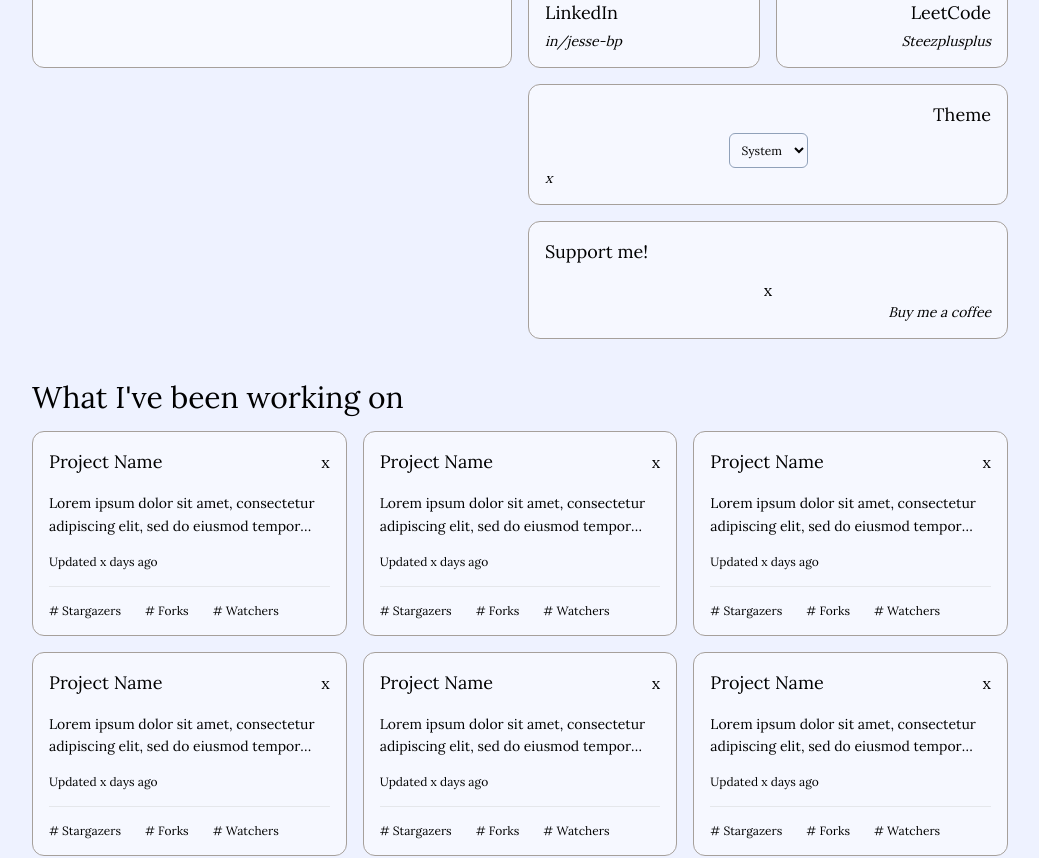
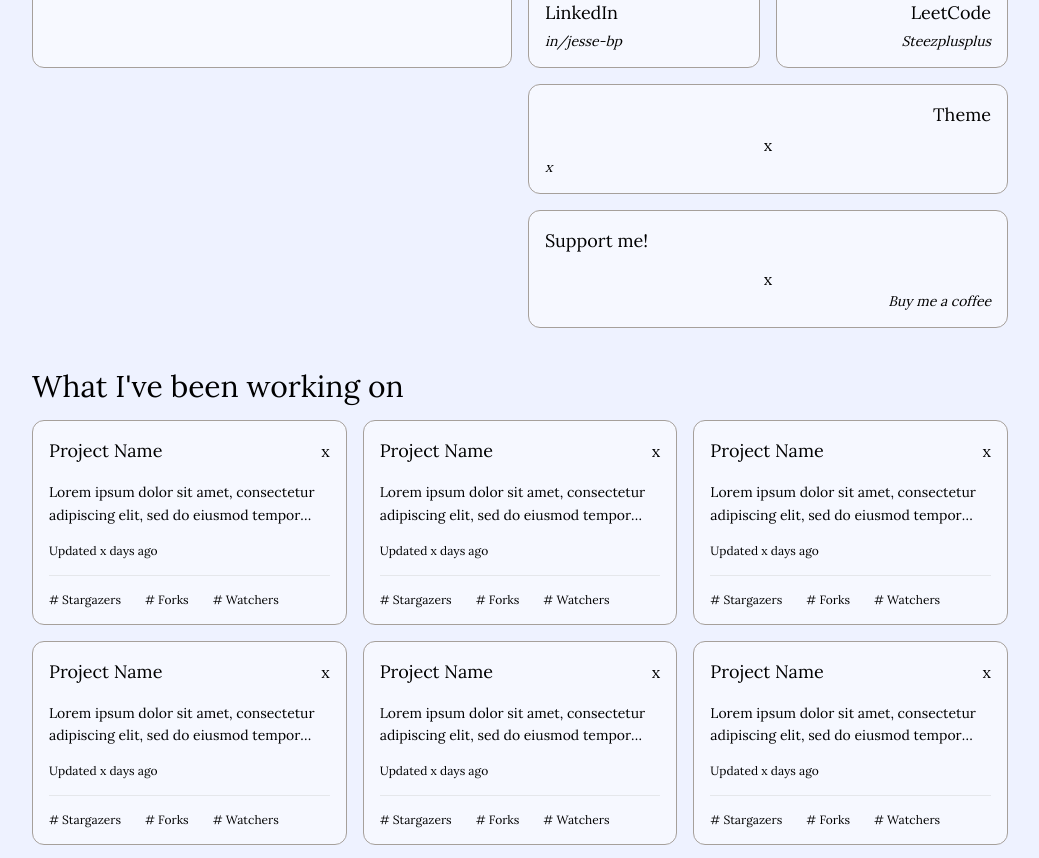
Before and after one commit to steezplusplus/digital-garden, a Next.js app: page /new in a window 1280 px wide. Shown: the part 500-1358 px from the top of the page, without its empty margins (120-1159 px from the left). Built offline with nearby package versions, Linux system fonts and the light colour scheme.

Commit message:
feat: a11y improvements

```diff
--- a/src/app/new/_components/about-section.tsx
+++ b/src/app/new/_components/about-section.tsx
@@ -2,8 +2,8 @@ import Grid from "./grid";
 
 export default function AboutSection() {
     return (
-        <section aria-labelledby='About'>
-        <h2 className="mb-4 text-3xl">
+        <section aria-labelledby='about-section-heading'>
+        <h2 id="about-section-heading" className="mb-4 text-3xl">
           What else I'm up to
         </h2>
         <Grid className="grid-cols-1 sm:grid-cols-2 md:grid-cols-3">
--- a/src/app/new/_components/gallery-section.tsx
+++ b/src/app/new/_components/gallery-section.tsx
@@ -6,7 +6,7 @@ import GridItemLink from "app/new/_components/grid/grid-item-link";
 
 export default function GallerySection() {
   return (
-    <section aria-labelledby='Gallery of things'>
+    <section aria-label='Gallery of things'>
       <Grid className='grid-cols-1 sm:grid-cols-2'>
         <FeaturedCard />
         <Grid className='grid-cols-1'>
@@ -36,7 +36,7 @@ function FeaturedCard() {
           height="128"
           className="aspect-auto h-32 w-32 rounded-full"
         />
-        <figcaption className="text-b mt-2 text-center text-sm">Welcome to the garden.</figcaption>
+        <p className="text-b mt-2 text-center text-sm">Welcome to the garden.</p>
       </div>
     </Grid.Item>
   );
@@ -94,11 +94,7 @@ function ThemeCard() {
     <div className="flex flex-col rounded-xl border border-stone-400 bg-white/50 p-4 dark:bg-indigo-100/5">
       <h2 className="mb-1 self-end text-lg">Theme</h2>
       <div className="my-auto flex justify-center">
-        <select className="rounded-md border border-slate-400 p-2 text-xs">
-          <option>System</option>
-          <option>Light</option>
-          <option>Dark</option>
-        </select>
+        x
       </div>
       <div className="self-start text-sm italic">x</div>
     </div>
--- a/src/app/new/_components/grid/grid-item-link.tsx
+++ b/src/app/new/_components/grid/grid-item-link.tsx
@@ -14,6 +14,7 @@ export default function GridItemLink(props: GridItemLinkProps) {
       <Link
         href={href}
         target="_blank"
+        rel="noopener noreferrer"
         className="group flex aspect-square flex-col"
       >
         {children}
--- a/src/app/new/_components/project-section.tsx
+++ b/src/app/new/_components/project-section.tsx
@@ -2,8 +2,8 @@ import Grid from "./grid";
 
 export default function ProjectSection() {
   return (
-      <section aria-labelledby='Projects'>
-        <h2 className="mb-4 text-3xl">
+      <section aria-labelledby='project-section-heading'>
+        <h2 id="project-section-heading" className="mb-4 text-3xl">
           What I've been working on
         </h2>
         <Grid className="grid-cols-1 sm:grid-cols-2 md:grid-cols-3">
@@ -26,7 +26,7 @@ function ProjectCard() {
         <span className="ml-auto">x</span>
       </div>
 
-      <h4 className="text-sm leading-relaxed line-clamp-2">Lorem ipsum dolor sit amet, consectetur adipiscing elit, sed do eiusmod tempor incididunt ut labore et dolore magna aliqua.</h4>
+      <p className="text-sm leading-relaxed line-clamp-2">Lorem ipsum dolor sit amet, consectetur adipiscing elit, sed do eiusmod tempor incididunt ut labore et dolore magna aliqua.</p>
 
       <p className="text-xs">Updated x days ago</p>
 
```
